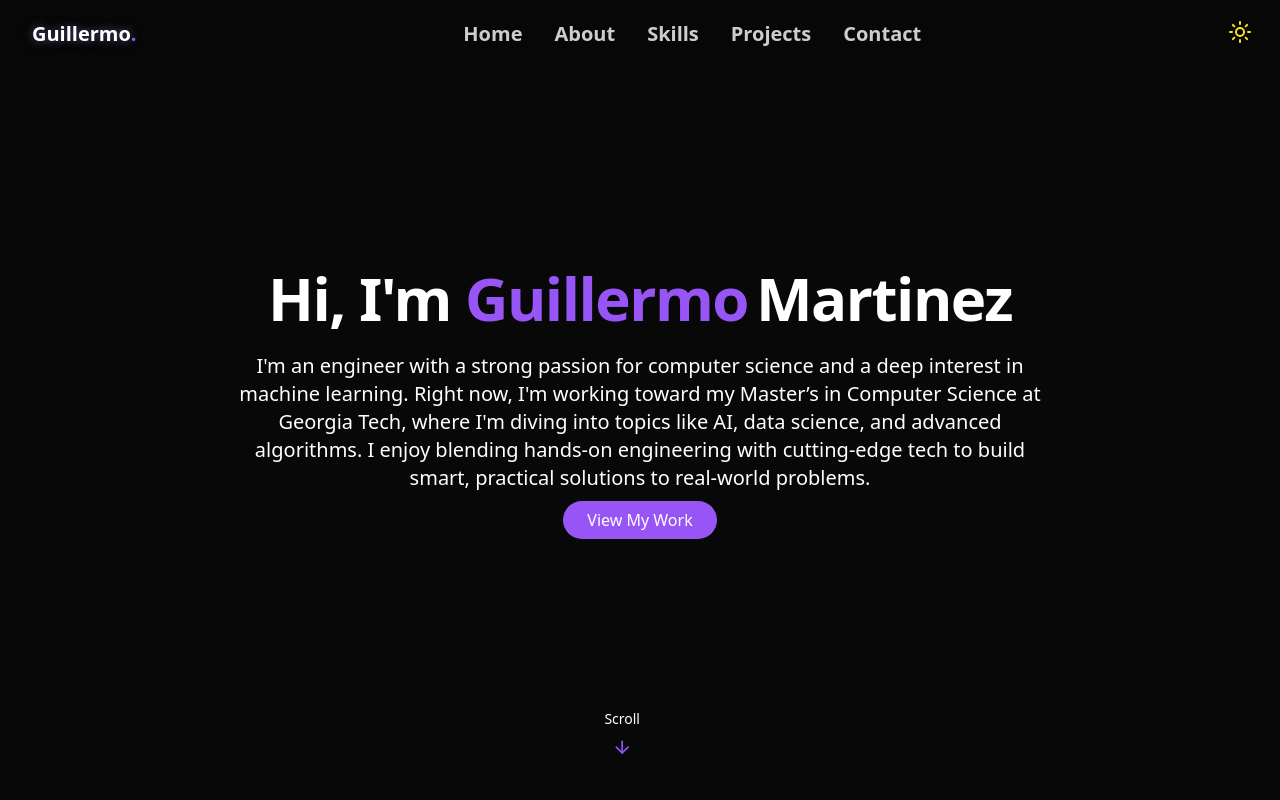
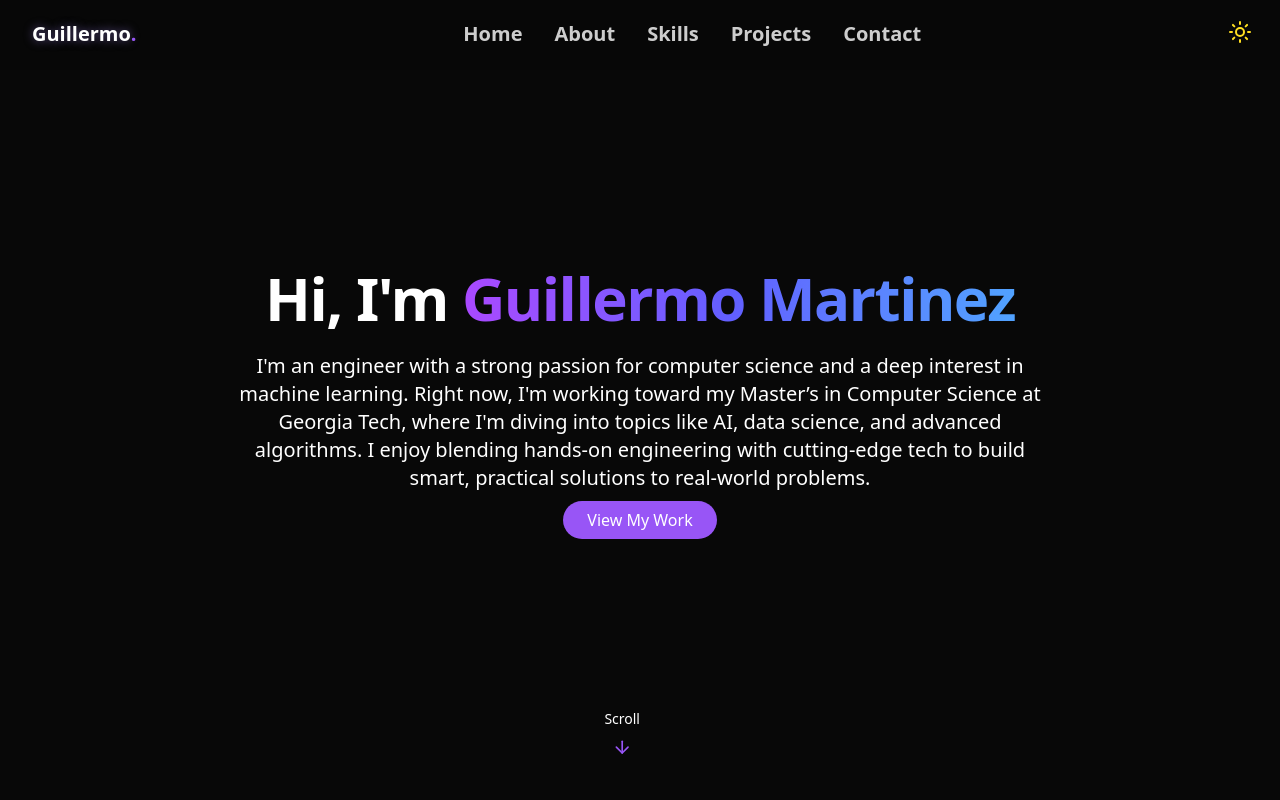
Before and after one commit to guillermomtz1/my-portfolio-website, a React (Vite) app: page / in a window 1280 px wide. Shown: the top 800 px of the page. Built offline with nearby package versions, Linux system fonts and the light colour scheme.

Commit message:
Update hero section font color

```diff
--- a/src/components/HeroSection.jsx
+++ b/src/components/HeroSection.jsx
@@ -12,12 +12,9 @@ export const HeroSection = () => {
         <div className="space-y-6">
           <h1 className="text-4xl md:text-6xl font-bold tracking-tight">
             <span className="opacity-0 animate-fade-in"> Hi, I'm</span>
-            <span className="text-primary opacity-0 animate-fade-in-delay-1">
+            <span className="text-primary opacity-0 animate-fade-in-delay-1 bg-gradient-to-r from-purple-500 via-indigo-500 to-blue-400 bg-clip-text text-transparent">
               {" "}
-              Guillermo
-            </span>
-            <span className="ml-2 opacity-0 animate-fade-in-delay-2">
-              Martinez
+              Guillermo Martinez
             </span>
           </h1>
           <p className="text-xl md:text-xl text-muted-foreground max-2-2xl mx-auto opacity-0 animate-fade-in-delay-3">
--- a/src/components/Skills.jsx
+++ b/src/components/Skills.jsx
@@ -31,7 +31,7 @@ export const Skills = () => {
   return (
     <section id="skills" className="py-24 px-4 relative text-center">
       <h2 className="text-3xl md:text-4xl font-bold mb-12">
-        My <span className="text-primary">Skills</span>
+        My <span className="text-primary ">Skills</span>
       </h2>
 
       <div className="flex flex-wrap justify-center gap-8 text-5xl">
```
